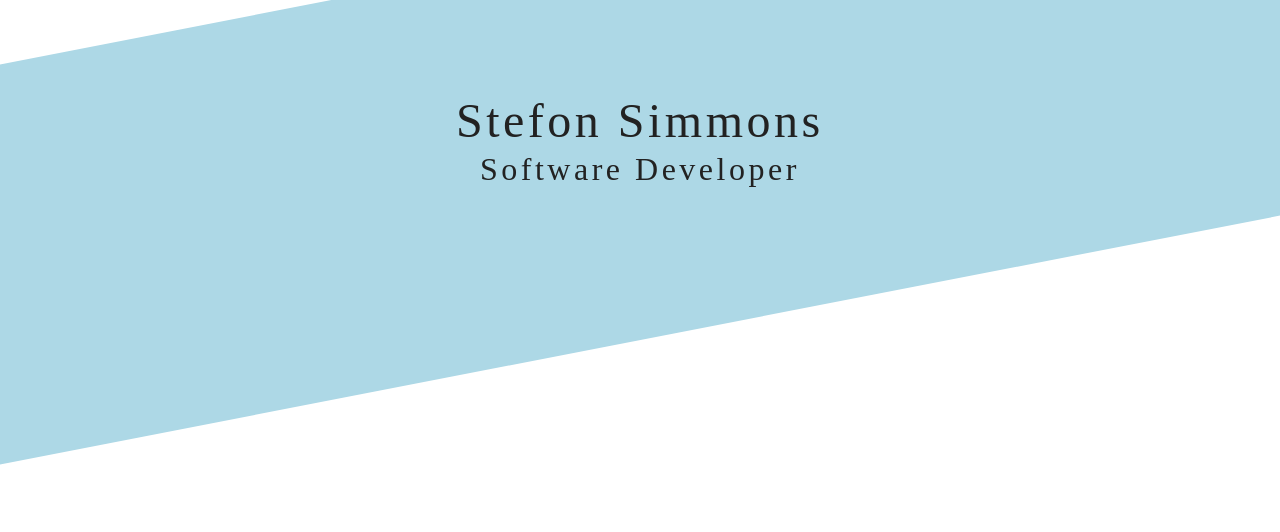
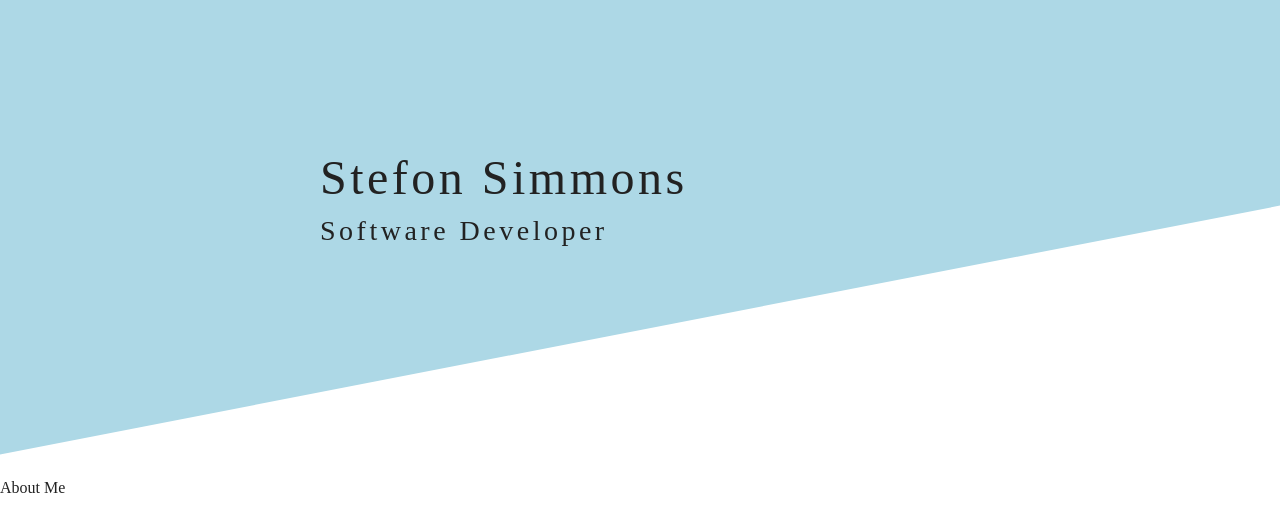
Before and after one commit to StefonSimmons/portfolio, a React (Create React App) app in the folder portfolio_app/: page / in a window 1280 px wide. Shown: the top 532 px of the page. Built offline with nearby package versions, Linux system fonts and the light colour scheme.

Commit message:
styled home

```diff
--- a/portfolio_app/src/components/Home.jsx
+++ b/portfolio_app/src/components/Home.jsx
@@ -3,34 +3,33 @@ import AboutMe from './AboutMe'
 import styled from 'styled-components'
 
 
+const Diagonal = styled.div`
+  position: relative;
+  top: -150px;
+  transform: skewY(-11deg);
+  background-color: lightblue;
+  height: 60vh;
+`
 const Header = styled.div`
   display: flex;
   flex-direction: column;
   height: 50vh;
-  justify-content: center;
+  justify-content: flex-end;
   font-family: 'Permanent Marker', cursive;
   letter-spacing: 3.5px;
-  line-height: 1.2;
+  line-height: 1.4;
 `
 const Name= styled.h1`
   transform: skewY(11deg);
-  margin: 0 auto;
+  margin: 0 25vw;
   font-size: 48px;
 
 `
 const Title = styled.h2`
   transform: skewY(11deg);
-  margin: 0 auto;
-  font-size: 32px;
+  margin: 0 25vw;
+  font-size: 28px;
 
-`
-
-const Diagonal = styled.div`
-  position: relative;
-  top: -60px;
-  transform: skewY(-11deg);
-  background-color: lightblue;
-  height: 50vh;
 `
 
 export default function Home() {
```
